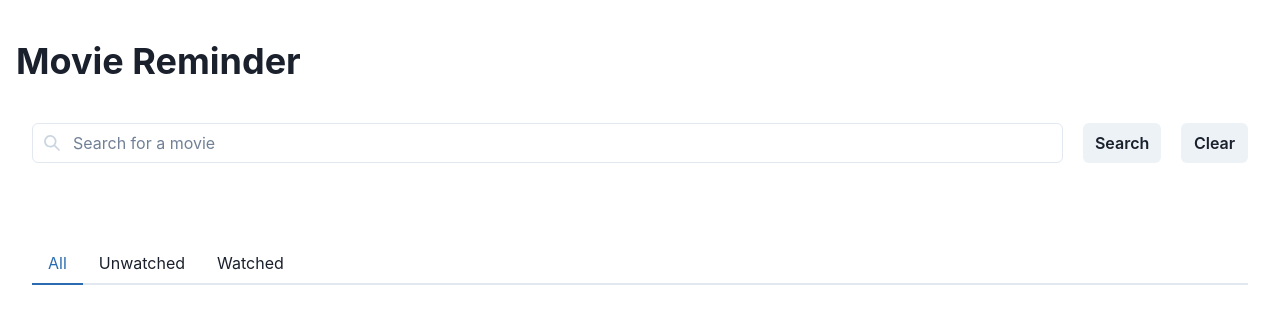
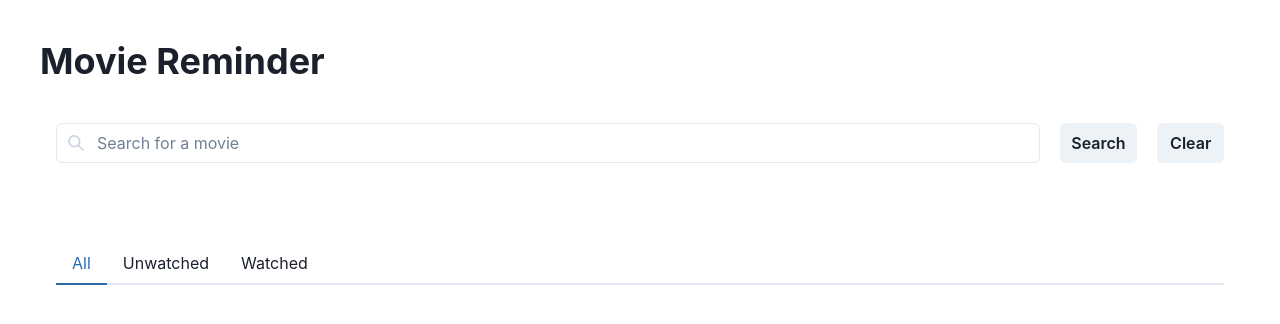
Before and after one commit to timoderbeste/movie-reminder, a Next.js app: page / in a window 1280 px wide. Shown: the top 324 px of the page. Built offline with nearby package versions, Linux system fonts and the light colour scheme.

Commit message:
Displaying bookmarked movies with tab groups to show watched and unwatched movies.

```diff
--- a/src/pages/_app.tsx
+++ b/src/pages/_app.tsx
@@ -40,6 +40,7 @@ export default function App() {
       <Container
         maxW={"container.xl"}
         py={10}
+        px={10}
       >
         <Flex alignItems={"center"}>
           <Link href="/">
```
